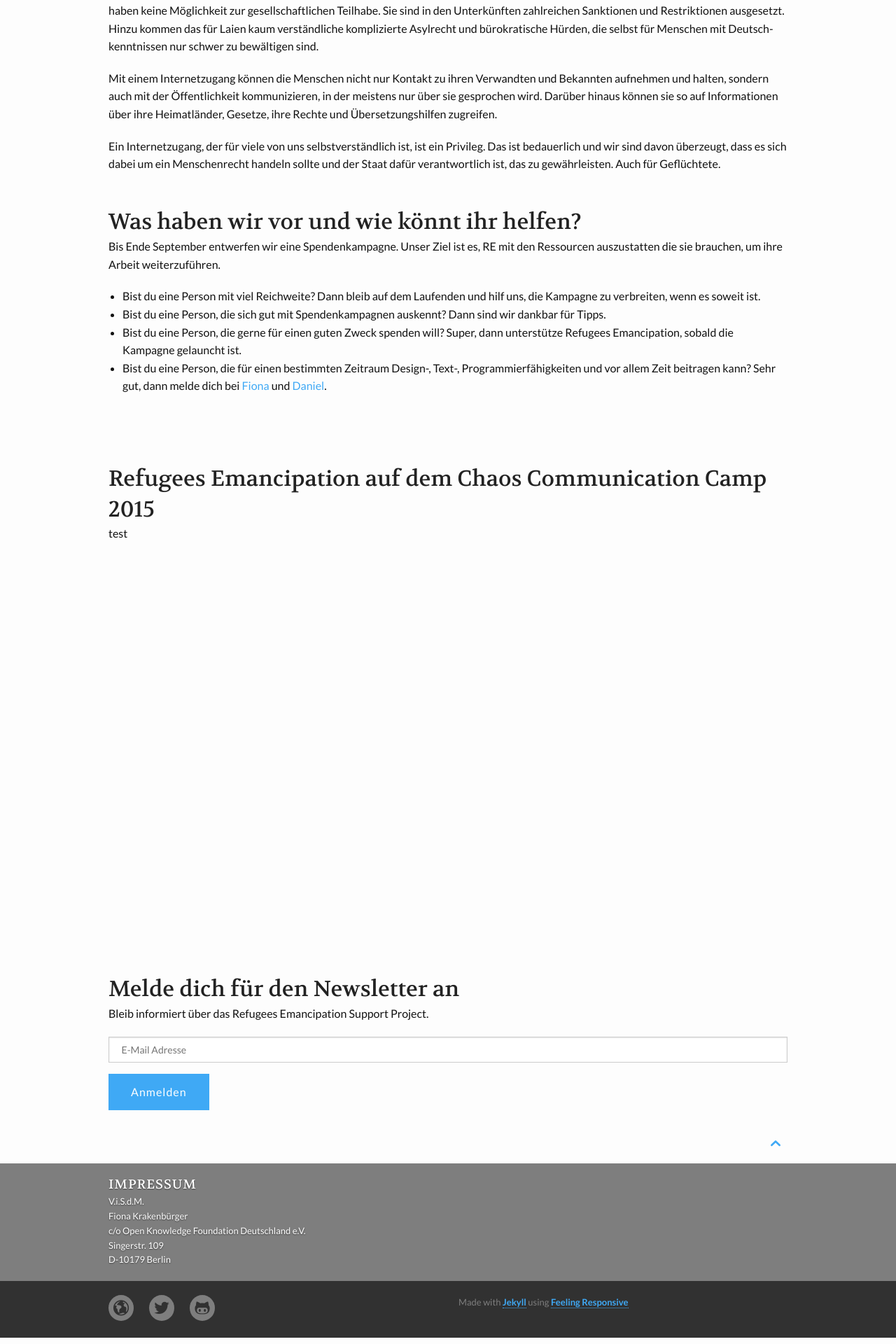
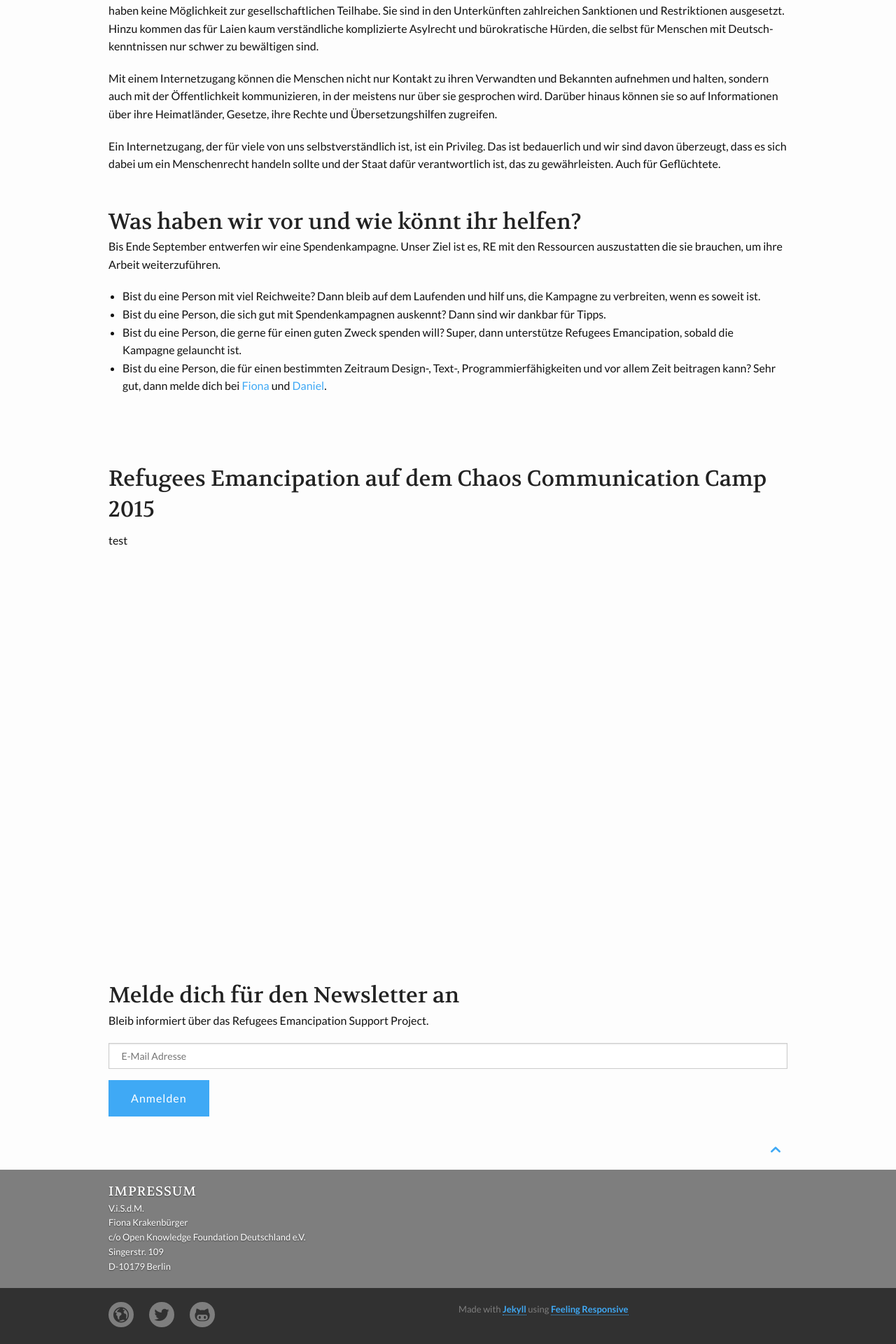
Before and after one commit to refugee-emancipation/crowd-funding, a Jekyll site: the page built from index.md, in a window 1280 px wide. Shown: the part 1488-3408 px from the top of the page at 70% size. Built offline with Jekyll 4.4.1, drawn with Linux system fonts in a browser that asks for light colours; comment, search, counter and statistics services are not loaded.

Commit message:
same margins for subheadlines

```diff
--- a/_layouts/frontpage.html
+++ b/_layouts/frontpage.html
@@ -103,8 +103,8 @@
 
 <div class="row t30">
   <div class="medium-12 columns">
-    <h2 id="refugees-emancipation-auf-dem-chaos-communication-camp-2015">Refugees Emancipation auf dem Chaos Communication Camp 2015</h2>
     <article itemprop="video" itemscope itemtype="http://schema.org/VideoObject">
+      <h2 class="video-title" id="refugees-emancipation-auf-dem-chaos-communication-camp-2015">Refugees Emancipation auf dem Chaos Communication Camp 2015</h2>
       <div id="camp2015" class="flex-video widescreen vimeo">
         test
       </div>
--- a/_sass/_custom.scss
+++ b/_sass/_custom.scss
@@ -26,6 +26,7 @@
   }
   h2 {
     font-size: 1.953em !important;
+    margin-bottom: 0 !important;
   }
   .mc-field-group {
     padding-bottom: 0 !important;
@@ -102,3 +103,7 @@
 .jw-tab-focus:focus {
   outline: none !important;
 }
+
+h2.video-title {
+    margin-bottom: 0.3em;
+}
```
